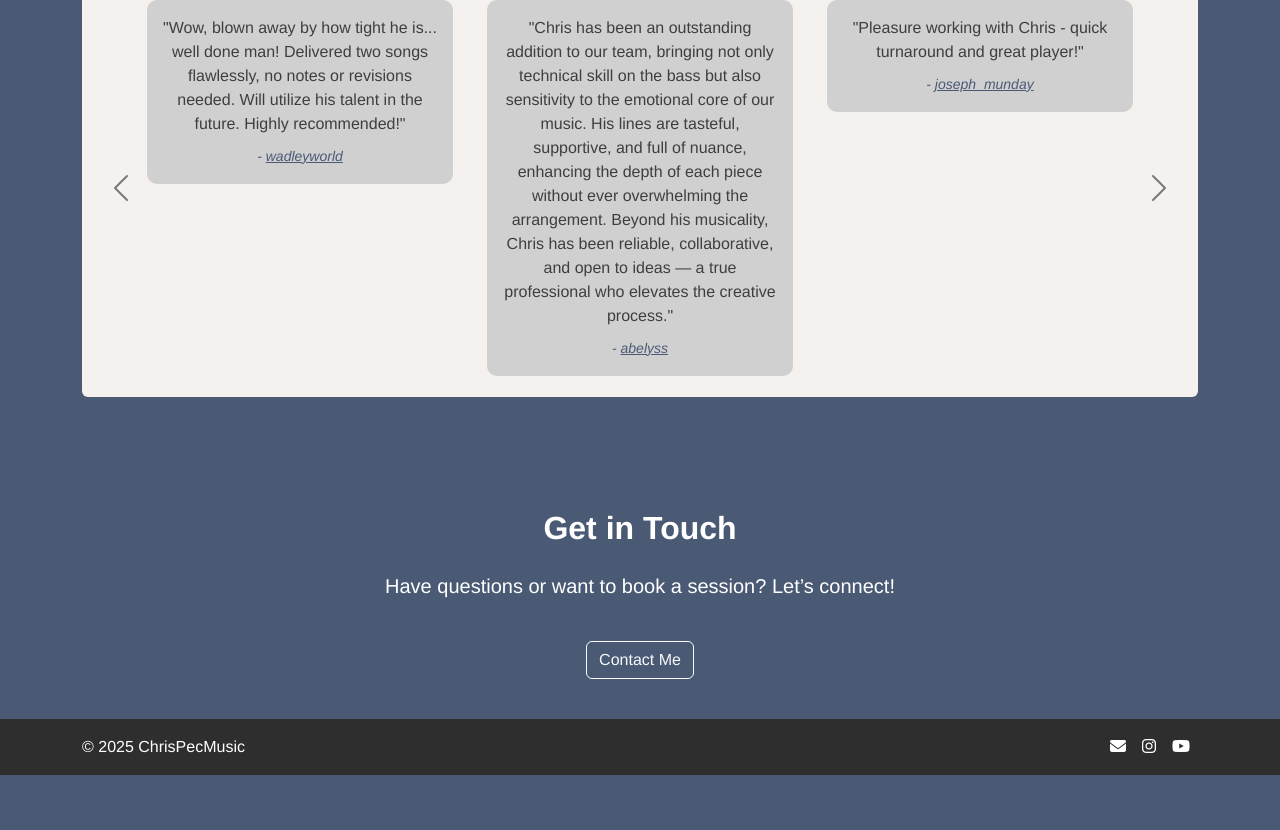
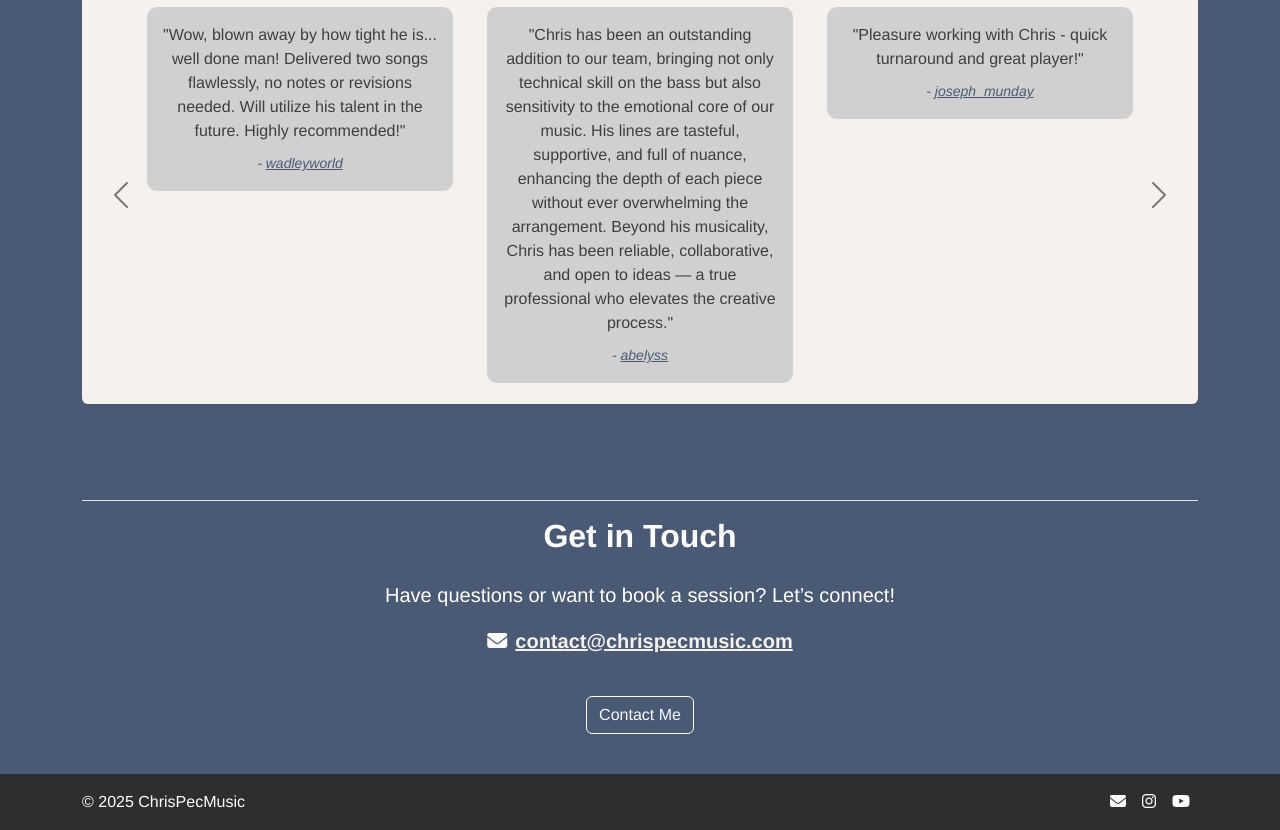
Before and after one commit to cpecoraro18/chrispecmusic, a Nuxt app in the folder frontend/: page /book-session in a window 1280 px wide. Shown: the part 3393-4223 px from the top of the page. Before the commit the page ends 4168 px from the top, so only its background shows below. Built offline with nearby package versions, Linux system fonts and the light colour scheme.

Commit message:
Consistency

```diff
--- a/frontend/pages/book-session.vue
+++ b/frontend/pages/book-session.vue
@@ -168,11 +168,24 @@
     </div>
   </div>
 
+
+  <div class="container">
+    <div class="w-100 border-bottom"></div>
+  </div>
+
   <!-- GET IN TOUCH CTA -->
   <div class="container-fluid py-3">
     <div class="row text-center">
       <h3 class="mx-auto mb-4 fw-bold h2">Get in Touch</h3>
       <p class="lead">Have questions or want to book a session? Let’s connect!</p>
+    </div>
+    <div class="row">
+      <div class="col-lg-6 mx-auto text-center">
+        <p class="lead d-flex justify-content-center align-items-center">
+          <i class="fa fa-envelope me-2"></i>
+          <a href="mailto:contact@chrispecmusic.com" class="fw-bold">contact@chrispecmusic.com</a>
+        </p>
+      </div>
     </div>
     <div class="row mt-2 mb-4">
       <div class="col-lg-6 mx-auto text-center">
@@ -226,7 +239,7 @@ function toggleFaq(i) {
 }
 
 useHead({
-  title: 'Book a Session - Chris Pecoraro',
+  title: 'Book - Chris Pecoraro',
   meta: [
     {
       hid: 'description',
```
